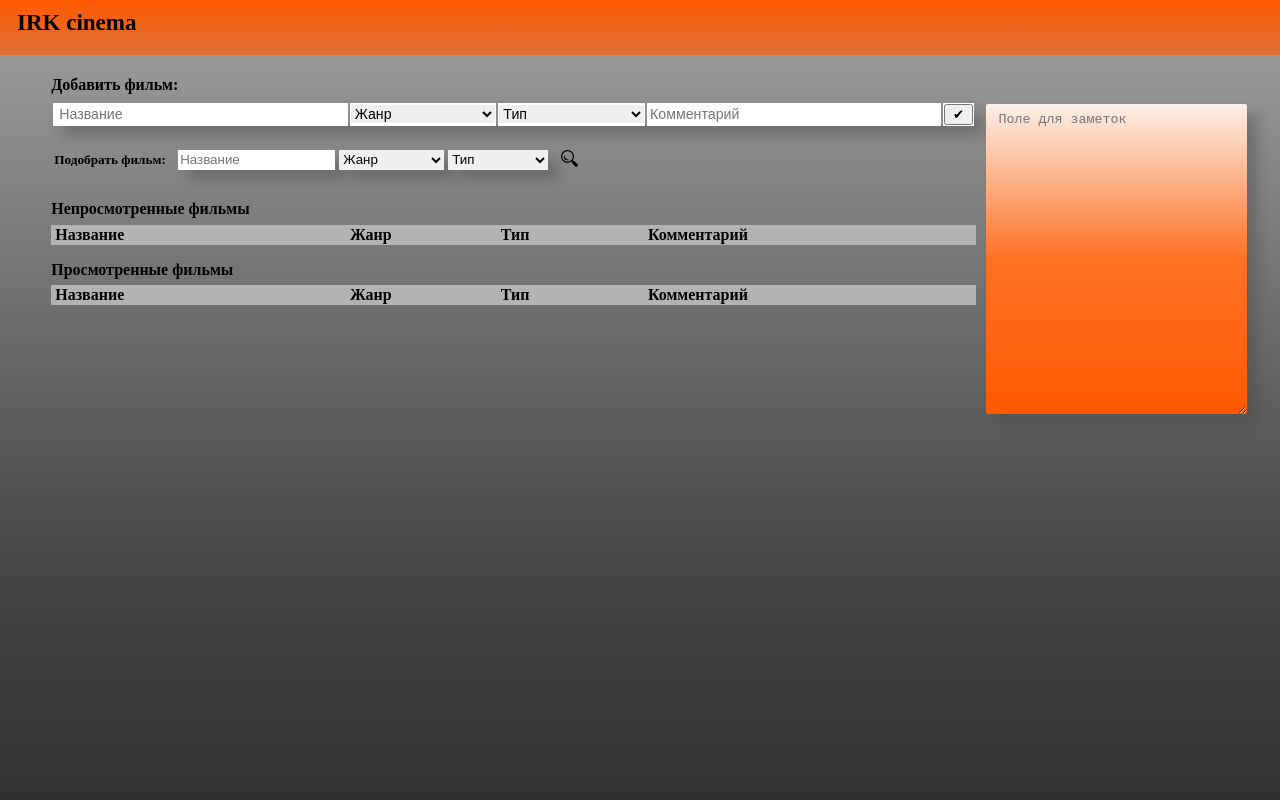
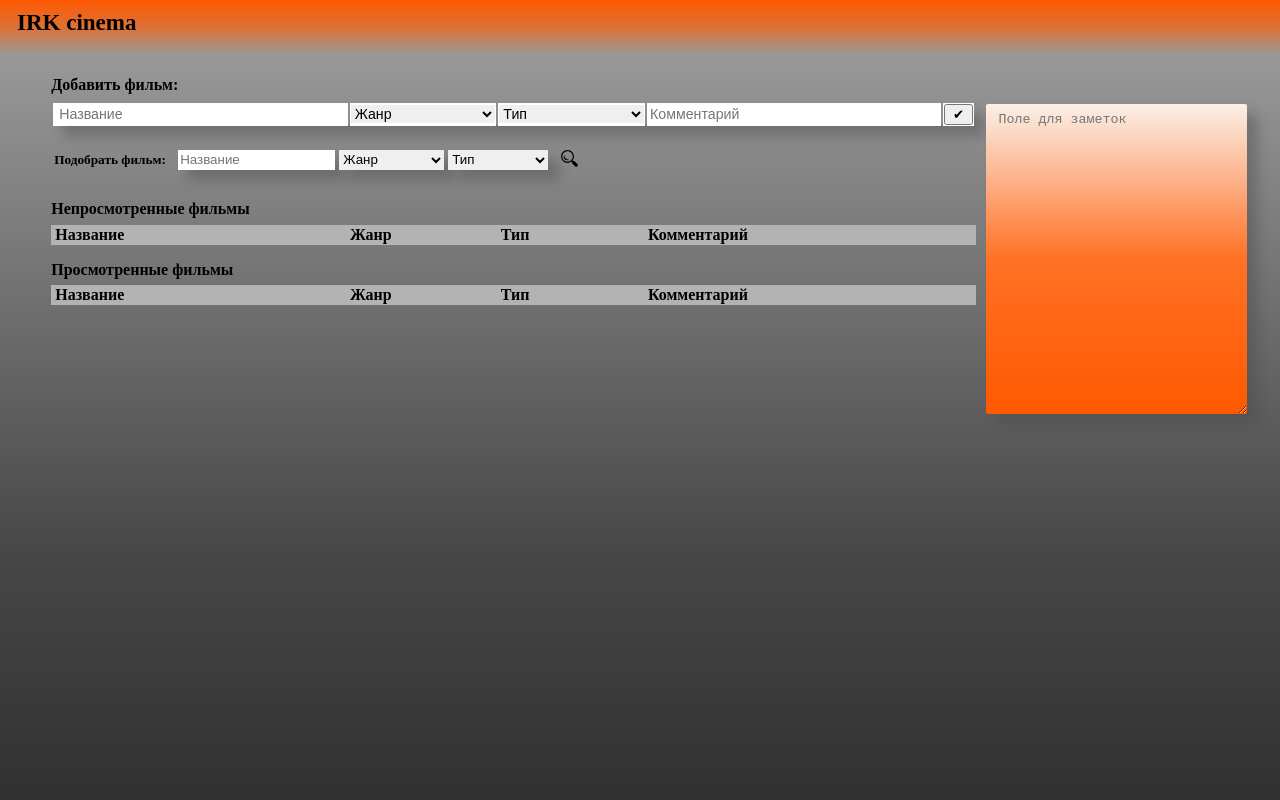
Before and after one commit to Vlad7292domadoma/IRK-cinema, a plain HTML site: page index.html in a window 1280 px wide. Shown: the top 800 px of the page. Drawn offline with Linux system fonts and the light colour scheme.

Commit message:
Update style.css

```diff
--- a/style.css
+++ b/style.css
@@ -1,6 +1,6 @@
 .topTextDiv {
   height: 55px;
-  background-image: linear-gradient(#ff5900 ,#ff5900a6);
+  background-image: linear-gradient(#ff5900 ,#ff5900a6,  #e0962709);
   font-display: initial;
   width: 100%;
   display: block;
```
